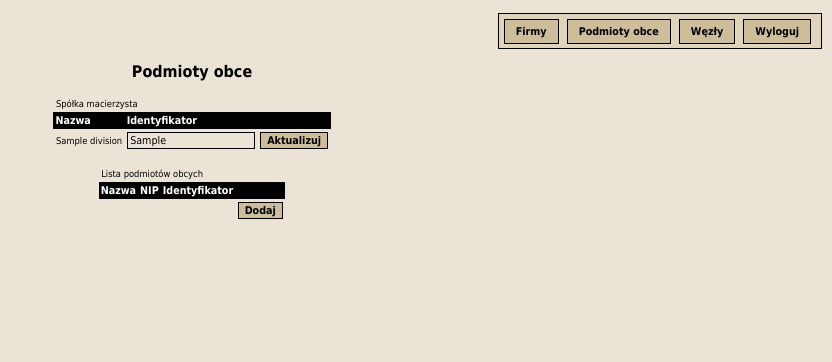
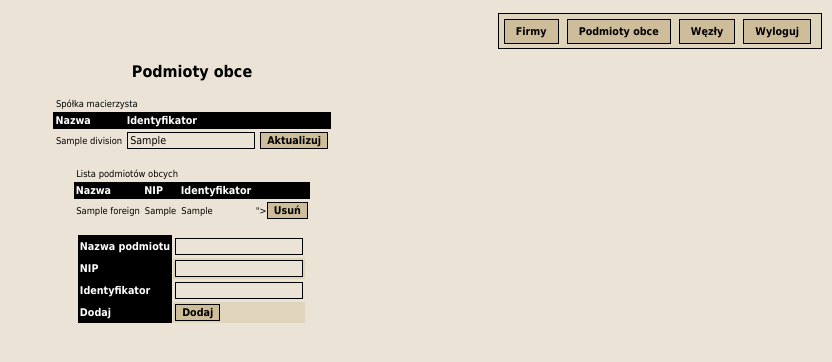
Before and after one commit to Szumak75/UKE-PIT2, a Flask app: page /foreign in a window 1280 px wide. Shown: the top 362 px of the page, without its empty margins (448-1280 px from the left). Run offline with Flask 3, Linux system fonts and the light colour scheme; the visitor is signed in with stand-in values (Sample User, id 1); tables that the repository leaves empty hold one stand-in row (values such as "Sample post"); parts of the project's set-up code (start-up, migrations or seed data) failed here and were passed over; some libraries are stand-ins or nearby versions.

Commit message:
foreign form

```diff
--- a/web_service/models.py
+++ b/web_service/models.py
@@ -513,4 +513,32 @@
         return cls.query.all()
 
 
+class Foreign(db.Model):
+    """Mapping class for foreign."""
+
+    __tablename__: str = "uke_pit_foreign"
+
+    id: Mapped[int] = mapped_column(
+        primary_key=True, nullable=False, autoincrement=True
+    )
+    name: Mapped[str] = mapped_column(String(100), nullable=False)
+    tin: Mapped[str] = mapped_column(String(10), nullable=False)
+    # foreign identification string
+    ident: Mapped[str] = mapped_column(String(100), nullable=False)
+
+    def __repr__(self) -> str:
+        return (
+            f"{self.__class__.__name__}("
+            f"id='{self.id}',"
+            f"name='{self.name}',"
+            f"tin='{self.tin}',"
+            f"ident='{self.ident}'"
+            ")"
+        )
+
+    @classmethod
+    def all(cls) -> List["Foreign"]:
+        return cls.query.all()
+
+
 # #[EOF]#######################################################################
--- a/web_service/routes.py
+++ b/web_service/routes.py
@@ -53,7 +53,7 @@
 from flask_sqlalchemy import SQLAlchemy
 from sqlalchemy.engine import URL
 from sqlalchemy.util import immutabledict
-from sqlalchemy import func, text
+from sqlalchemy import func, text, or_
 
 from logging.config import dictConfig
 
@@ -208,13 +208,23 @@
         self.division.choices = out
 
 
-class ForeignItemForm(FlaskForm):
+class ForeignAddForm(FlaskForm):
 
-    name = StringField(label="Nazwa podmiotu")
+    name = StringField(label="Nazwa podmiotu", validators=[DataRequired()])
     # NIP
-    tin = StringField(label="NIP")
-    ident = StringField(label="Identyfikator")
-    remove = SubmitField(label="Usuń")
+    tin = StringField(label="NIP", validators=[DataRequired()])
+    ident = StringField(label="Identyfikator", validators=[DataRequired()])
+    add = SubmitField(label="Dodaj")
+
+
+class ForeignListItemForm(FlaskForm):
+    """Class for displaying list of foreign divisions."""
+
+    foreign_name = Label(field_id="name", text="")
+    foreign_tin = Label(field_id="tin", text="")
+    foreign_ident = Label(field_id="ident", text="")
+    foreign_id = HiddenField()
+    foreign_remove = SubmitField(label="Usuń")
 
 
 class ForeignForm(FlaskForm):
@@ -231,8 +241,8 @@
     division_update = SubmitField(label="Aktualizuj", render_kw={})
 
     # for foreign companies
-    foreign = FieldList(FormField(ForeignItemForm))
-    foreign_add = SubmitField(label="Dodaj")
+    foreign = FieldList(FormField(ForeignListItemForm))
+    foreign_add = FormField(ForeignAddForm)
 
     def disabled(self) -> None:
         self.division_ident.render_kw["disabled"] = "disabled"
@@ -255,6 +265,18 @@
                 self.disabled()
         else:
             self.disabled()
+
+    def foreign_load(self) -> None:
+        """Load foreign list form."""
+        rows = models.Foreign.all()
+        if rows:
+            for item in rows:
+                obj: ForeignListItemForm = ForeignListItemForm()
+                obj.foreign_id.data = str(item.id)
+                obj.foreign_name.text = item.name
+                obj.foreign_ident.text = item.ident
+                obj.foreign_tin.text = item.tin
+                self.foreign.append_entry(obj)
 
     def division_for_set_ident(self, id: str) -> Optional[models.Division]:
         return models.Division.query.filter(models.Division.did == int(id)).first()
@@ -390,8 +412,10 @@
         foreign_form: ForeignForm = ForeignForm()
 
         # debug
-        if request.method == "POST" and foreign_form.validate_on_submit():
-            # print(request.form)
+        # print(request.form)
+        # if request.method == "POST" and foreign_form.validate_on_submit():
+        if request.method == "POST" and "division_update" in request.form:
+            print(request.form)
             id = request.form.get("division_id")
             ident = request.form.get("division_ident")
             if id is not None and ident is not None:
@@ -402,8 +426,42 @@
                     db.session.commit()
             else:
                 print(f"some errors: id='{id}', ident='{ident}'")
+        elif request.method == "POST" and "foreign_add-add" in request.form:
+            print(request.form)
+            # print(foreign_form.foreign_add.data)
+            name = request.form.get("foreign_add-name", "")
+            tin = request.form.get("foreign_add-tin", "")
+            ident = request.form.get("foreign_add-ident", "")
+            if name and tin and ident:
+                rows = (
+                    db.session.query(models.Foreign)
+                    .filter(
+                        or_(
+                            models.Foreign.ident == ident,
+                            models.Foreign.tin == tin,
+                            models.Foreign.name == name,
+                        )
+                    )
+                    .all()
+                )
+                if not rows:
+                    row = models.Foreign()
+                    row.name = name
+                    row.tin = tin
+                    row.ident = ident
+                    db.session.add(row)
+                    db.session.commit()
+
+                    # clear form
+                    foreign_form.foreign_add.data["name"] = ""
+                    foreign_form.foreign_add.data["tin"] = ""
+                    foreign_form.foreign_add.data["ident"] = ""
+                    foreign_form.process()
+                else:
+                    flash("Wprowadzone dane nie są unikatowe.")
 
         foreign_form.division_load()
+        foreign_form.foreign_load()
 
         return render_template(
             "foreign.html", form=foreign_form, login="username" in session
--- a/web_service/templates/foreign.html
+++ b/web_service/templates/foreign.html
@@ -22,11 +22,16 @@
     <table>
         <tr><td colspan="4">Lista podmiotów obcych</td></tr>
         <tr><th>Nazwa</th><th>NIP</th><th>Identyfikator</th><th></th></tr>
-        {% for subfield in form.division %}
-            <tr><td>{{ subfield.name }}</td><td>{{ subfield.tin }}</td><td>{{ subfield.ident }}</td><td>{{ subfield.remove }}</td></tr>
+        {% for subfield in form.foreign %}
+            <tr><td>{{ subfield.foreign_name }}</td><td>{{ subfield.foreign_tin }}</td><td>{{ subfield.foreign_ident }}</td><td>{{ subfield.foreign_id }}{{ subfield.foreign_remove }}</td></tr>
         {% endfor %}
-        <tr><td colspan="3"></td><td>{{ form.foreign_add }}</td></tr>
     </table>
-
+</center>
+&nbsp;
+&nbsp;
+<center>
+    <form name="foreign_add" method="post">
+        {{ form.foreign_add }}
+    </form>
 </center>
 {% endblock %}
```
Also changed, not shown: uke_pit2/db_models/spider.py (+24 -0 lines).
